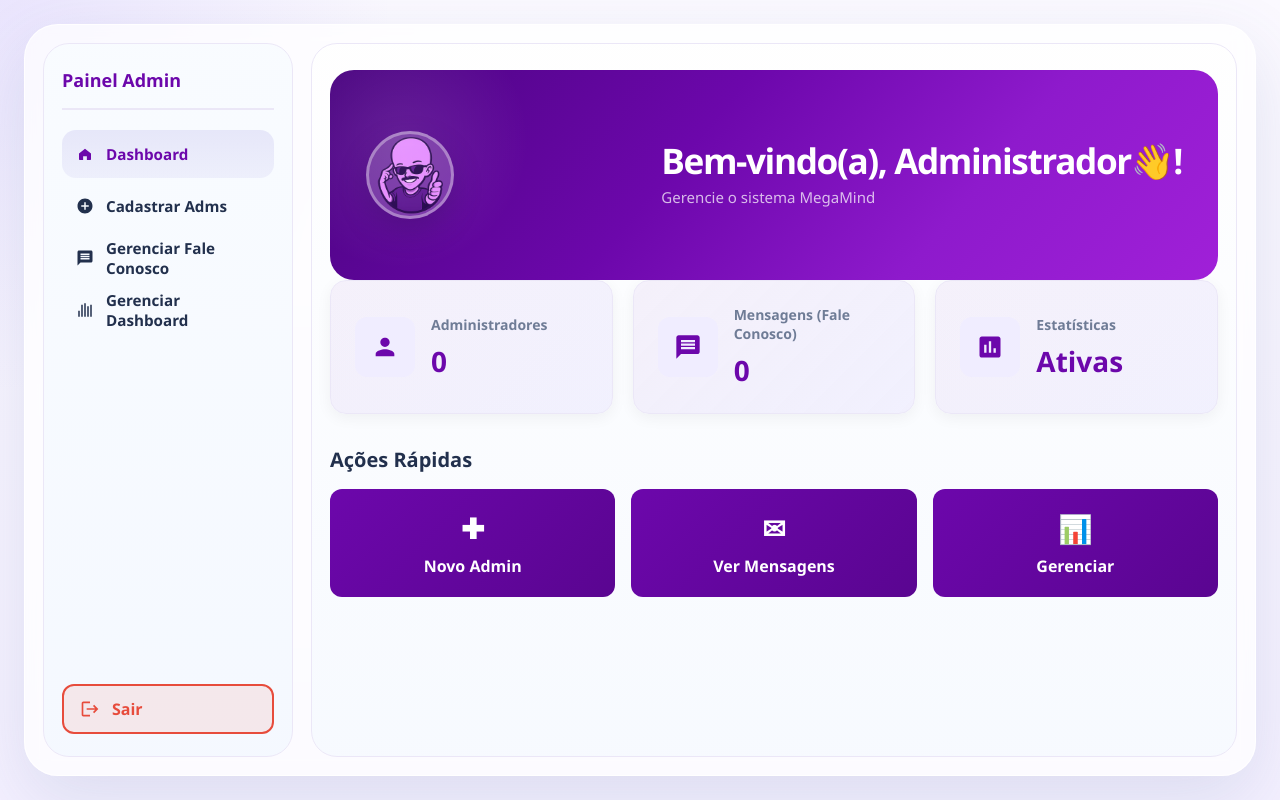
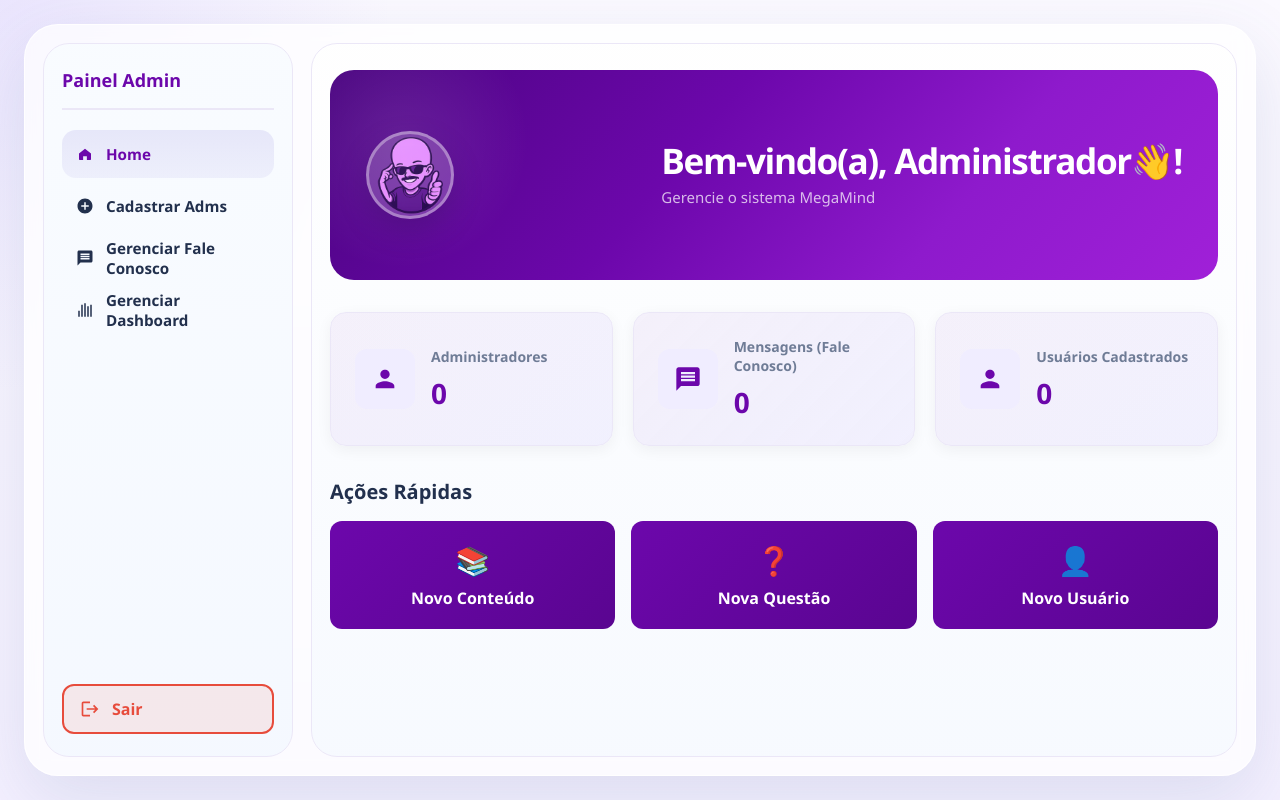
Before and after one commit to etecluehi-cloud/site_megamind, a PHP site: page /adm-home.html in a window 1280 px wide. Run offline with PHP 8.4, Linux system fonts and the light colour scheme.

Commit message:
Mudanças na home

```diff
--- a/MegaMindSite/public/adm-home.html
+++ b/MegaMindSite/public/adm-home.html
@@ -23,7 +23,7 @@
                                 <path d="M4 11.2 12 5l8 6.2V19a1 1 0 0 1-1 1h-4.5v-5h-5v5H5a1 1 0 0 1-1-1z" fill="currentColor"/>
                             </svg>
                         </span>
-                        Dashboard
+                        Home
                     </a>
 
                     <a class="link-lateral" href="adm-cadastrar.html">
@@ -108,12 +108,12 @@
                     <div class="card-admin">
                         <div class="icone-card">
                             <svg viewBox="0 0 24 24">
-                                <path d="M19 3H5c-1.1 0-2 .9-2 2v14c0 1.1.9 2 2 2h14c1.1 0 2-.9 2-2V5c0-1.1-.9-2-2-2zM9 17H7v-7h2V17zm4 0h-2V7h2V17zm4 0h-2v-4h2V17z" fill="currentColor"/>
+                                <path d="M12 12c2.21 0 4-1.79 4-4s-1.79-4-4-4-4 1.79-4 4 1.79 4 4 4zm0 2c-2.67 0-8 1.34-8 4v2h16v-2c0-2.66-5.33-4-8-4z" fill="currentColor"/>
                             </svg>
                         </div>
                         <div class="info-card">
-                            <h3>Estatísticas</h3>
-                            <p class="numero-card">Ativas</p>
+                            <h3>Usuários Cadastrados</h3>
+                            <p id="count-users" class="numero-card">0</p>
                         </div>
                     </div>
 
@@ -123,17 +123,17 @@
                 <section class="atalhos-admin" aria-label="Atalhos rápidos">
                     <h2>Ações Rápidas</h2>
                     <div class="grid-atalhos">
-                        <a href="adm-cadastrar.html" class="atalho-btn">
-                            <span class="icone-atalho">✚</span>
-                            <span>Novo Admin</span>
+                        <a href="adm-gerenciar-dashboard.html#aba-conteudo" class="atalho-btn">
+                            <span class="icone-atalho">📚</span>
+                            <span>Novo Conteúdo</span>
                         </a>
-                        <a href="adm-gerenciar-fale.html" class="atalho-btn">
-                            <span class="icone-atalho">✉</span>
-                            <span>Ver Mensagens</span>
+                        <a href="adm-gerenciar-dashboard.html#aba-questoes" class="atalho-btn">
+                            <span class="icone-atalho">❓</span>
+                            <span>Nova Questão</span>
                         </a>
-                        <a href="adm-gerenciar-dashboard.html" class="atalho-btn">
-                            <span class="icone-atalho">📊</span>
-                            <span>Gerenciar</span>
+                        <a href="adm-gerenciar-dashboard.html#aba-usuarios" class="atalho-btn">
+                            <span class="icone-atalho">👤</span>
+                            <span>Novo Usuário</span>
                         </a>
                     </div>
                 </section>
--- a/MegaMindSite/public/css/admStyle.css
+++ b/MegaMindSite/public/css/admStyle.css
@@ -77,6 +77,7 @@
     grid-template-columns: repeat(auto-fit, minmax(250px, 1fr));
     gap: 20px;
     margin-bottom: 32px;
+    margin-top: 32px;
 }
 
 .card-admin {
```
